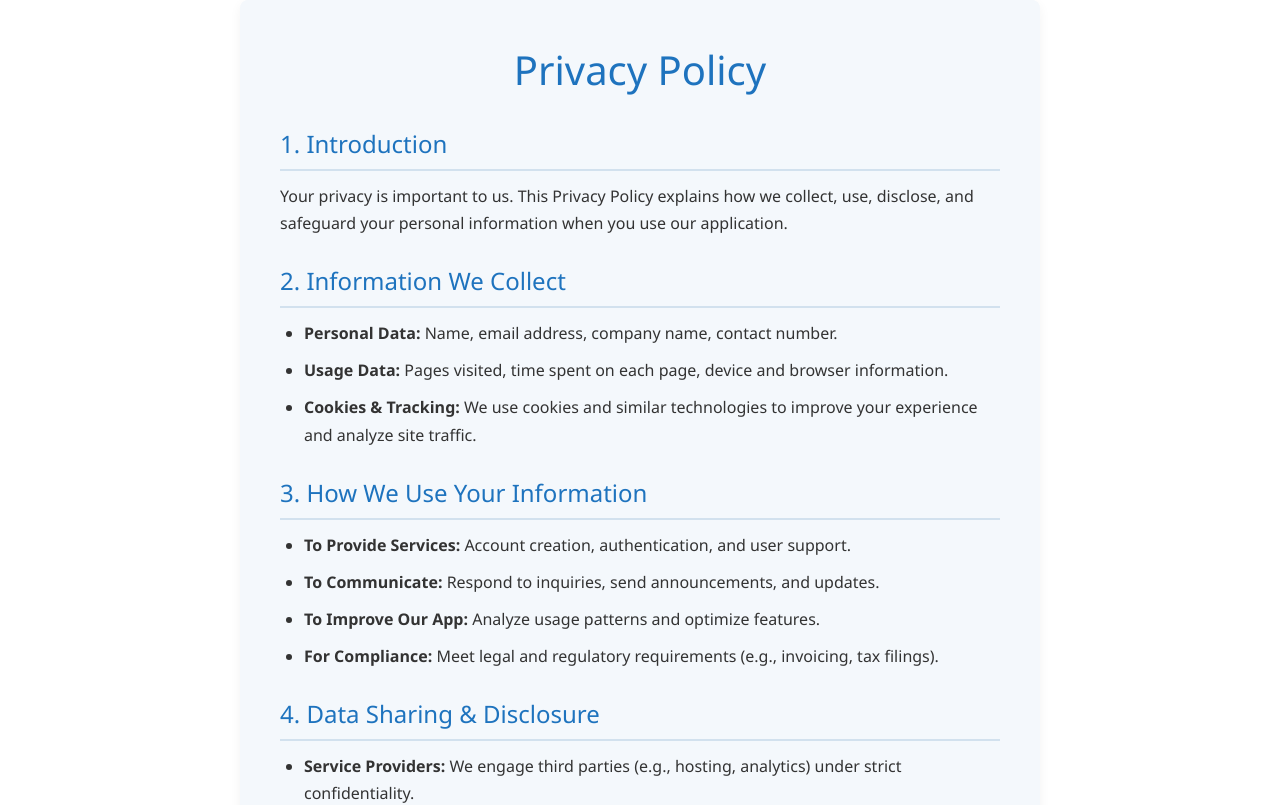
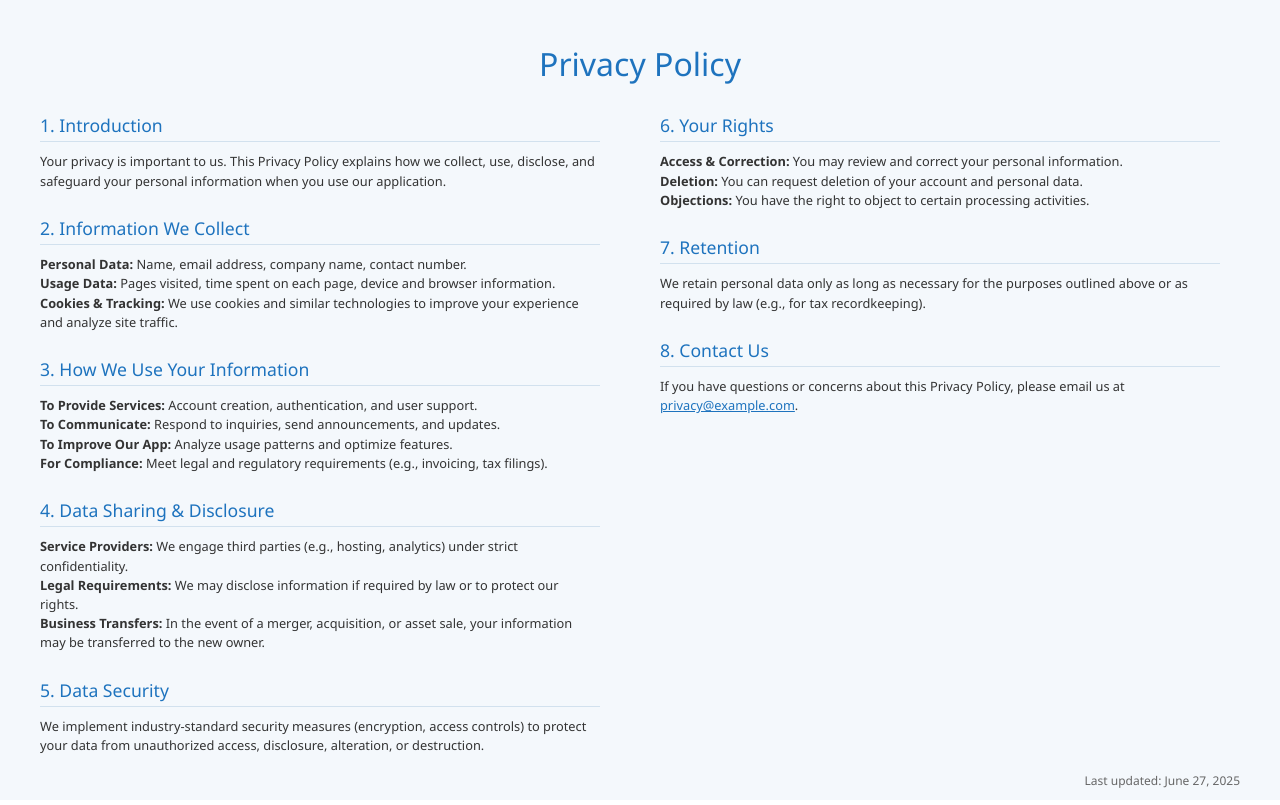
Before and after one commit to Ayush0126/Lit, a Next.js app: page /login/privacy in a window 1280 px wide. Shown: the top 805 px of the page. Built offline with nearby package versions, Linux system fonts and the light colour scheme.

Commit message:
privacy_change

```diff
--- a/app/login/Login.jsx
+++ b/app/login/Login.jsx
@@ -2,7 +2,7 @@
 import React, { useState } from "react";
 import { useRouter } from "next/navigation";
 import Link from "next/link";
-import "./Login.css"; // ✅ import the CSS file
+import "./Login.css";
 
 const LoginPage = () => {
   const router = useRouter();
@@ -15,7 +15,7 @@ const LoginPage = () => {
     // Basic validation
     if (email === 'admin@example.com' && password === '1234') {
       localStorage.setItem('isLoggedIn', 'true');
-      router.push('/dashboard'); // ✅ redirect
+      router.push('/dashboard');
     } else {
       alert('Invalid credentials');
     }
--- a/app/login/privacy/page.jsx
+++ b/app/login/privacy/page.jsx
@@ -1,14 +1,16 @@
-import React from 'react'
+import React from 'react';
 import './privacy.css';
 
 export default function Privacy() {
   return (
-    <div className="privacy-container">
+    <div className="privacy-container no-scroll fixed-layout">
       <h1 className="privacy-title">Privacy Policy</h1>
 
+      <div className="privacy-split-layout no-scroll">
+        <div className="privacy-column">
           <section className="privacy-section">
-        <h2>1. Introduction</h2>
-        <p>
+            <h2 className="privacy-heading">1. Introduction</h2>
+            <p className="privacy-text small-font">
               Your privacy is important to us. This Privacy Policy explains how we
               collect, use, disclose, and safeguard your personal information when
               you use our application.
@@ -16,8 +18,8 @@ export default function Privacy() {
           </section>
 
           <section className="privacy-section">
-        <h2>2. Information We Collect</h2>
-        <ul>
+            <h2 className="privacy-heading">2. Information We Collect</h2>
+            <ul className="privacy-text small-font">
               <li><strong>Personal Data:</strong> Name, email address, company name, contact number.</li>
               <li><strong>Usage Data:</strong> Pages visited, time spent on each page, device and browser information.</li>
               <li><strong>Cookies & Tracking:</strong> We use cookies and similar technologies to improve your experience and analyze site traffic.</li>
@@ -25,8 +27,8 @@ export default function Privacy() {
           </section>
 
           <section className="privacy-section">
-        <h2>3. How We Use Your Information</h2>
-        <ul>
+            <h2 className="privacy-heading">3. How We Use Your Information</h2>
+            <ul className="privacy-text small-font">
               <li><strong>To Provide Services:</strong> Account creation, authentication, and user support.</li>
               <li><strong>To Communicate:</strong> Respond to inquiries, send announcements, and updates.</li>
               <li><strong>To Improve Our App:</strong> Analyze usage patterns and optimize features.</li>
@@ -35,8 +37,8 @@ export default function Privacy() {
           </section>
 
           <section className="privacy-section">
-        <h2>4. Data Sharing & Disclosure</h2>
-        <ul>
+            <h2 className="privacy-heading">4. Data Sharing & Disclosure</h2>
+            <ul className="privacy-text small-font">
               <li><strong>Service Providers:</strong> We engage third parties (e.g., hosting, analytics) under strict confidentiality.</li>
               <li><strong>Legal Requirements:</strong> We may disclose information if required by law or to protect our rights.</li>
               <li><strong>Business Transfers:</strong> In the event of a merger, acquisition, or asset sale, your information may be transferred to the new owner.</li>
@@ -44,17 +46,19 @@ export default function Privacy() {
           </section>
 
           <section className="privacy-section">
-        <h2>5. Data Security</h2>
-        <p>
+            <h2 className="privacy-heading">5. Data Security</h2>
+            <p className="privacy-text small-font">
               We implement industry-standard security measures (encryption, access
               controls) to protect your data from unauthorized access, disclosure,
               alteration, or destruction.
             </p>
           </section>
+        </div>
 
+        <div className="privacy-column">
           <section className="privacy-section">
-        <h2>6. Your Rights</h2>
-        <ul>
+            <h2 className="privacy-heading">6. Your Rights</h2>
+            <ul className="privacy-text small-font">
               <li><strong>Access & Correction:</strong> You may review and correct your personal information.</li>
               <li><strong>Deletion:</strong> You can request deletion of your account and personal data.</li>
               <li><strong>Objections:</strong> You have the right to object to certain processing activities.</li>
@@ -62,22 +66,24 @@ export default function Privacy() {
           </section>
 
           <section className="privacy-section">
-        <h2>7. Retention</h2>
-        <p>
+            <h2 className="privacy-heading">7. Retention</h2>
+            <p className="privacy-text small-font">
               We retain personal data only as long as necessary for the purposes
               outlined above or as required by law (e.g., for tax recordkeeping).
             </p>
           </section>
 
           <section className="privacy-section">
-        <h2>8. Contact Us</h2>
-        <p>
+            <h2 className="privacy-heading">8. Contact Us</h2>
+            <p className="privacy-text small-font">
               If you have questions or concerns about this Privacy Policy, please
               email us at <a href="mailto:privacy@example.com">privacy@example.com</a>.
             </p>
           </section>
+        </div>
+      </div>
 
       <p className="privacy-footer">Last updated: June 27, 2025</p>
     </div>
-  )
+  );
 }
--- a/app/login/privacy/privacy.css
+++ b/app/login/privacy/privacy.css
@@ -1,56 +1,68 @@
 .privacy-container {
-  max-width: 800px;
-  margin: 0 auto;
+  max-width: 100vw;
+  height: 100vh;
   padding: 40px;
   background-color: #f4f8fc;
-  border-radius: 8px;
-  box-shadow: 0 4px 12px rgba(0, 0, 0, 0.05);
-  color: #333;
   font-family: "Segoe UI", Tahoma, Geneva, Verdana, sans-serif;
+  overflow: hidden;
+  box-sizing: border-box;
 }
 
 .privacy-title {
-  font-size: 2.5rem;
-  margin-bottom: 24px;
+  font-size: 2rem;
   color: #1e73be;
   text-align: center;
+  margin-bottom: 24px;
+}
+
+.privacy-split-layout {
+  display: flex;
+  gap: 40px;
+  justify-content: space-between;
+  height: calc(100vh - 150px);
+  overflow: hidden;
+}
+
+.privacy-column {
+  flex: 1;
+  overflow-y: auto;
+  padding-right: 20px;
 }
 
 .privacy-section {
   margin-bottom: 24px;
-  line-height: 1.7;
 }
 
-.privacy-section h2 {
-  font-size: 1.5rem;
-  margin-top: 20px;
-  margin-bottom: 12px;
+.privacy-heading {
+  font-size: 1.1rem;
+  margin-bottom: 10px;
   color: #1e73be;
-  border-bottom: 2px solid #d2e1ee;
-  padding-bottom: 4px;
+  border-bottom: 1px solid #d2e1ee;
+  padding-bottom: 3px;
 }
 
-.privacy-section ul {
-  margin-left: 24px;
-  list-style-type: disc;
+.privacy-text {
+  font-size: 0.85rem;
+  line-height: 1.5;
+  color: #333;
 }
 
-.privacy-section li {
-  margin-bottom: 10px;
+.privacy-footer {
+  text-align: right;
+  font-size: 0.75rem;
+  color: #666;
+  margin-top: 10px;
 }
 
-.privacy-section a {
+.privacy-text a {
   color: #1e73be;
   text-decoration: underline;
 }
 
-.privacy-footer {
-  margin-top: 30px;
-  font-size: 0.9rem;
-  color: #666;
-  text-align: right;
+.privacy-text a:hover {
+  color: #155a8a;
 }
 
-.privacy-container a:hover {
-  color: #155a8a;
+.small-font {
+  font-size: 0.8rem;
 }
```
Lines whose indentation alone changed are shown as unchanged.
